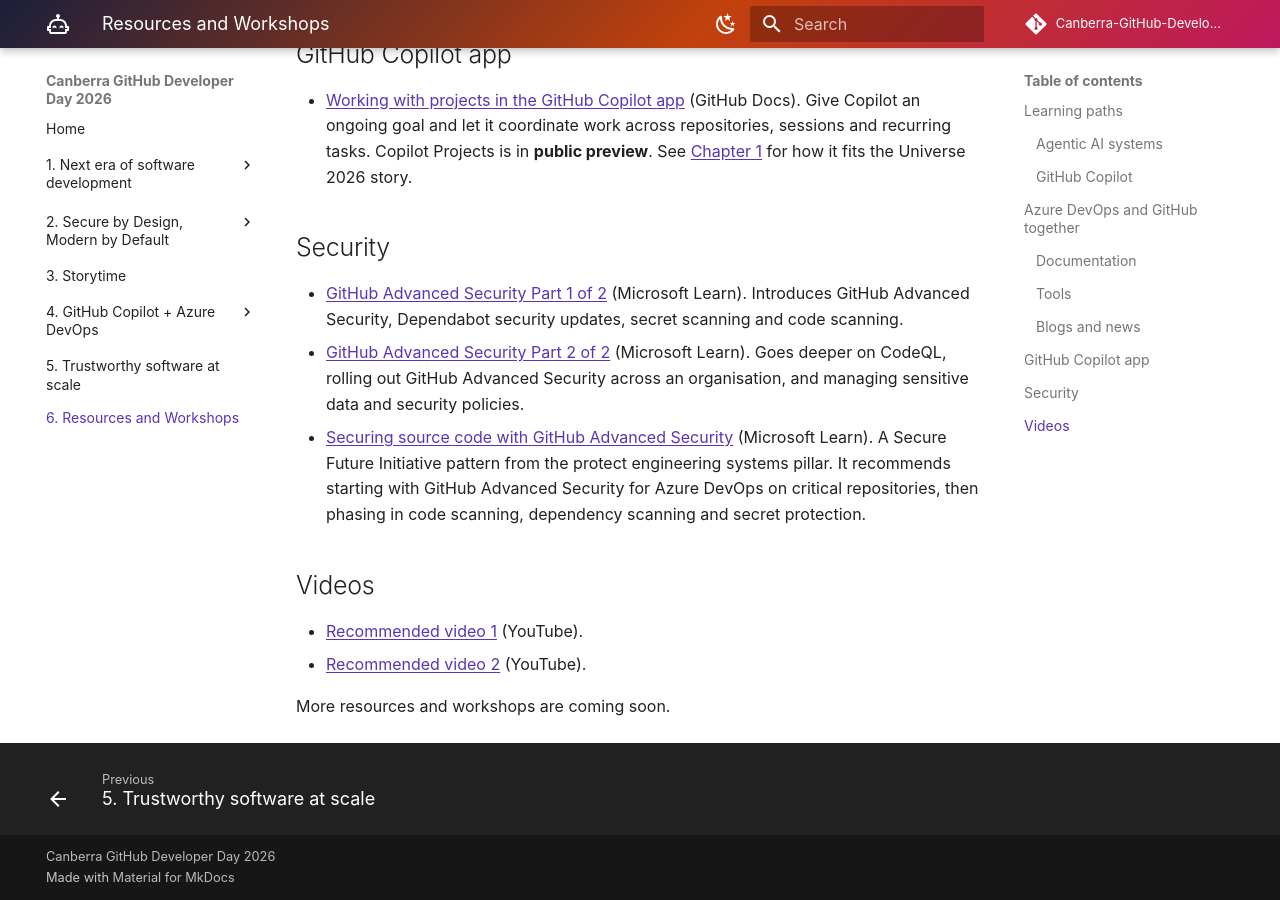
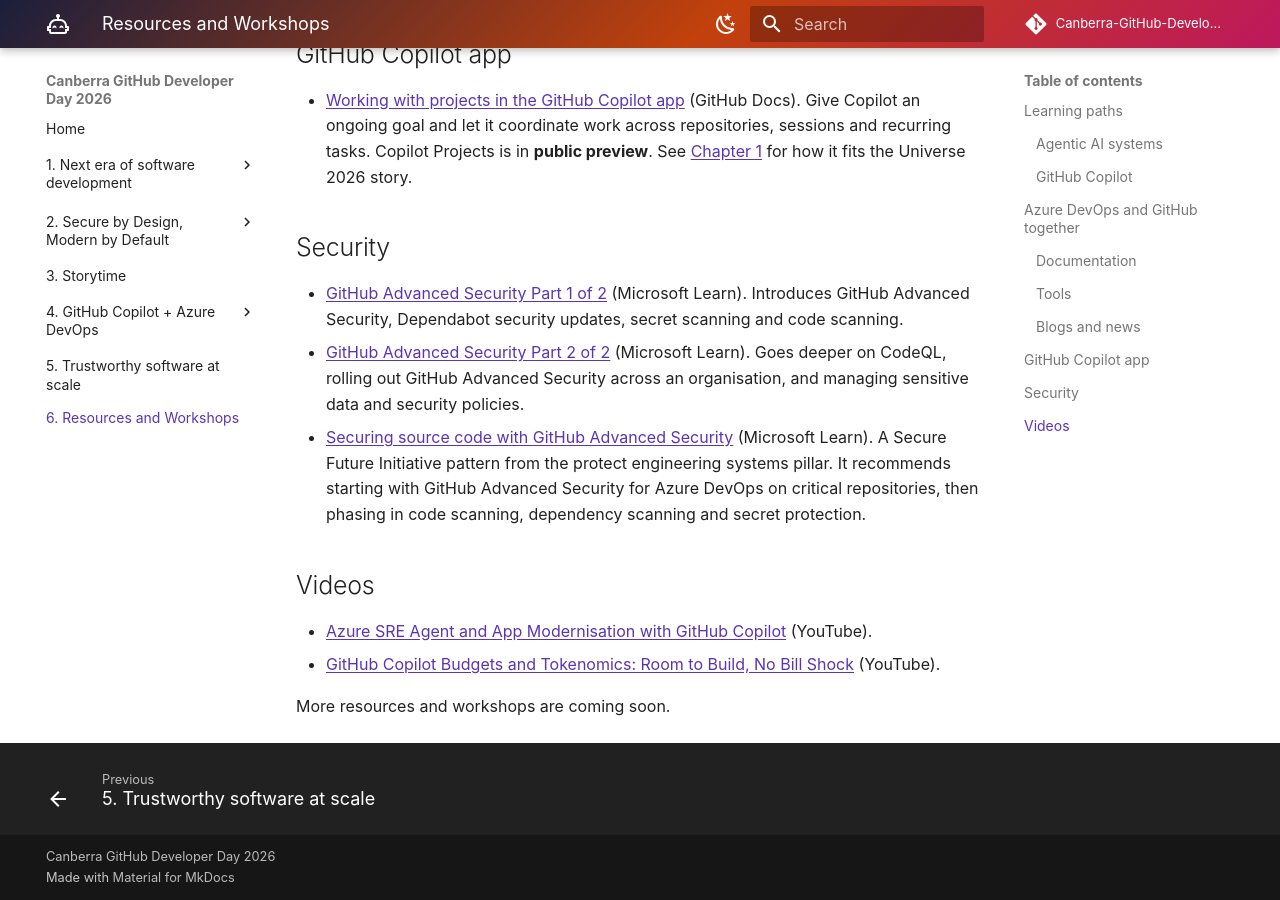
Before and after one commit to codess-aus/Canberra-GitHub-Developer-Day-2026, an MkDocs documentation site: the page built from docs/6-resources-and-workshops/index.md, in a window 1280 px wide and 900 px high, scrolled down 2680 px. Built offline with MkDocs 1.6.1 and Material for MkDocs 9.7.7, drawn with Linux system fonts in a browser that asks for light colours; comment, search, counter and statistics services are not loaded.

Commit message:
Name the two videos on the Resources page
Co-authored-by: copilot-swe-agent[bot] <198982749+Copilot@users.noreply.github.com>

```diff
--- a/docs/6-resources-and-workshops/index.md
+++ b/docs/6-resources-and-workshops/index.md
@@ -56,7 +56,7 @@ These pages cover the integration points between the two platforms. Two details
 
 ## Videos
 
-- [Recommended video 1](https://youtu.be/kxEsD9osBuU) (YouTube).
-- [Recommended video 2](https://youtu.be/TYeC2xd7d1g) (YouTube).
+- [Azure SRE Agent and App Modernisation with GitHub Copilot](https://youtu.be/kxEsD9osBuU) (YouTube).
+- [GitHub Copilot Budgets and Tokenomics: Room to Build, No Bill Shock](https://youtu.be/TYeC2xd7d1g) (YouTube).
 
 More resources and workshops are coming soon.
```
